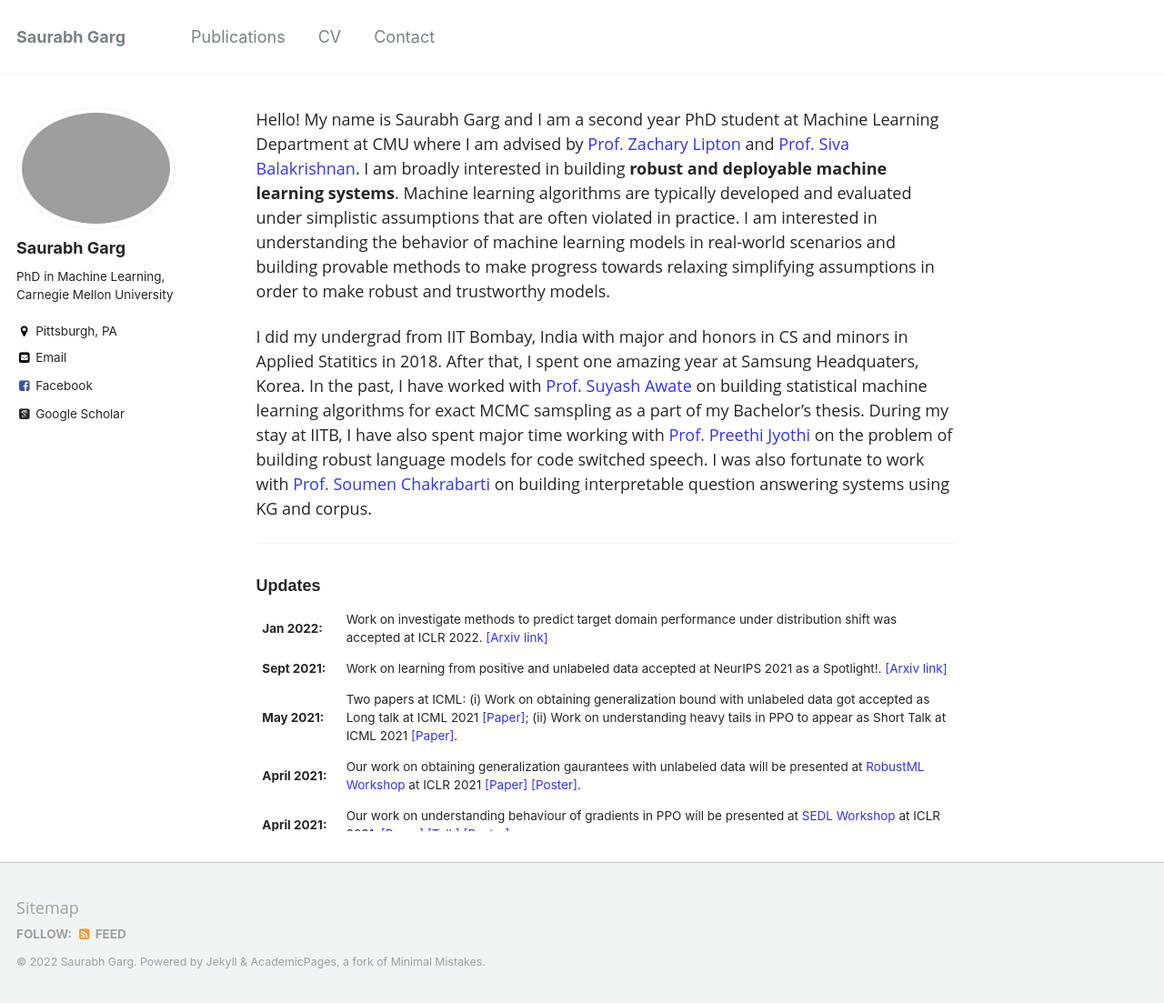
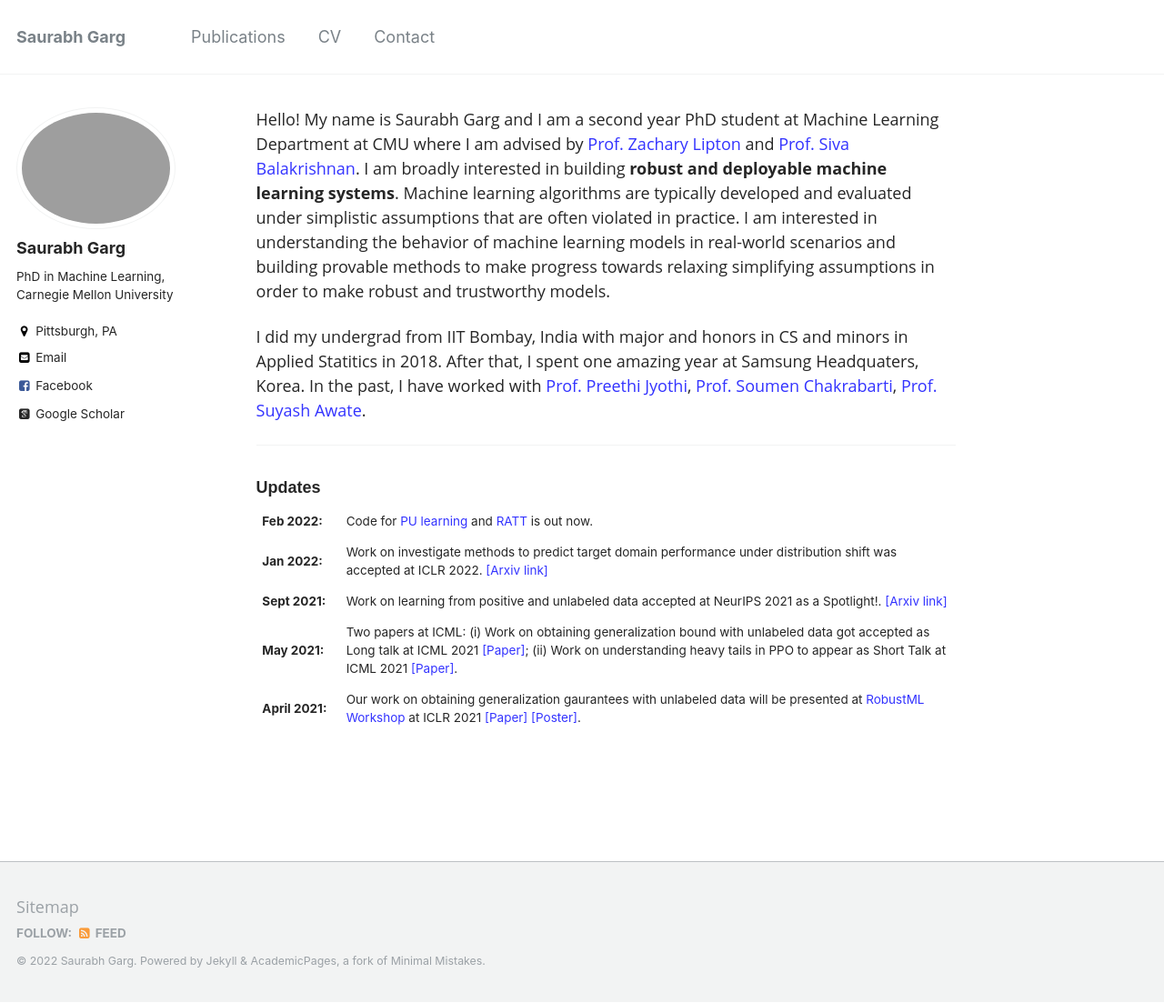
Before and after one commit to saurabhgarg1996/saurabhgarg1996.github.io, a Jekyll site: the page built from _pages/about.md, in a window 1280 px wide and 1103 px high. Shown: the whole window at 91% size. Built offline with Jekyll 4.4.1, drawn with Linux system fonts in a browser that asks for light colours; some web fonts are replaced.

Commit message:
PU learning code update

```diff
--- a/_pages/about.md
+++ b/_pages/about.md
@@ -30,6 +32,7 @@ table, tr, td {
        <col span="1" style="width: 88%;">
 </colgroup>
 
+<tr><td> <b> Feb 2022:</b> </td> <td> Code for <a href="https://github.com/acmi-lab/PU_learning">PU learning</a> and <a href="https://github.com/acmi-lab/RATT_generalization_bound">RATT</a> is out now.</td></tr>
 <tr><td> <b> Jan 2022:</b> </td> <td> Work on investigate methods to predict target domain performance under distribution shift was accepted at ICLR 2022. <a href="https://arxiv.org/abs/2201.04234">[Arxiv link]</a></td></tr>
 <tr><td> <b> Sept 2021:</b> </td> <td> Work on learning from positive and unlabeled data accepted at NeurIPS 2021 as a Spotlight!. <a href="https://arxiv.org/abs/2111.00980">[Arxiv link]</a></td></tr>
 <tr><td> <b> May 2021:</b> </td> <td> Two papers at ICML: (i) Work on obtaining generalization bound with unlabeled data got accepted as Long talk at ICML 2021 <a href="https://arxiv.org/abs/2105.00303">[Paper]</a>; (ii) Work on understanding heavy tails in PPO to appear as Short Talk  at ICML 2021 <a href="https://arxiv.org/abs/2102.10264">[Paper]</a>.</td></tr>
```
Also changed, not shown: other parts of _pages/about.md (+3 -1 lines).
